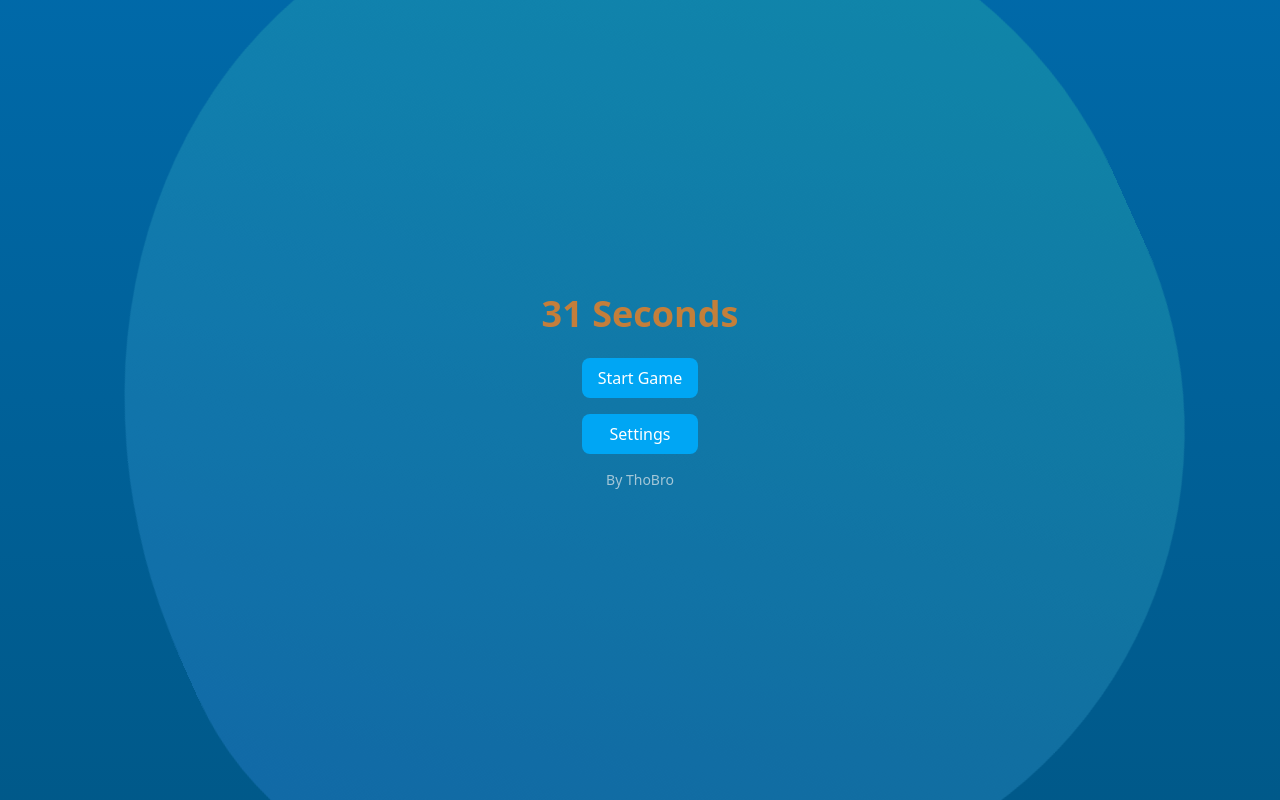
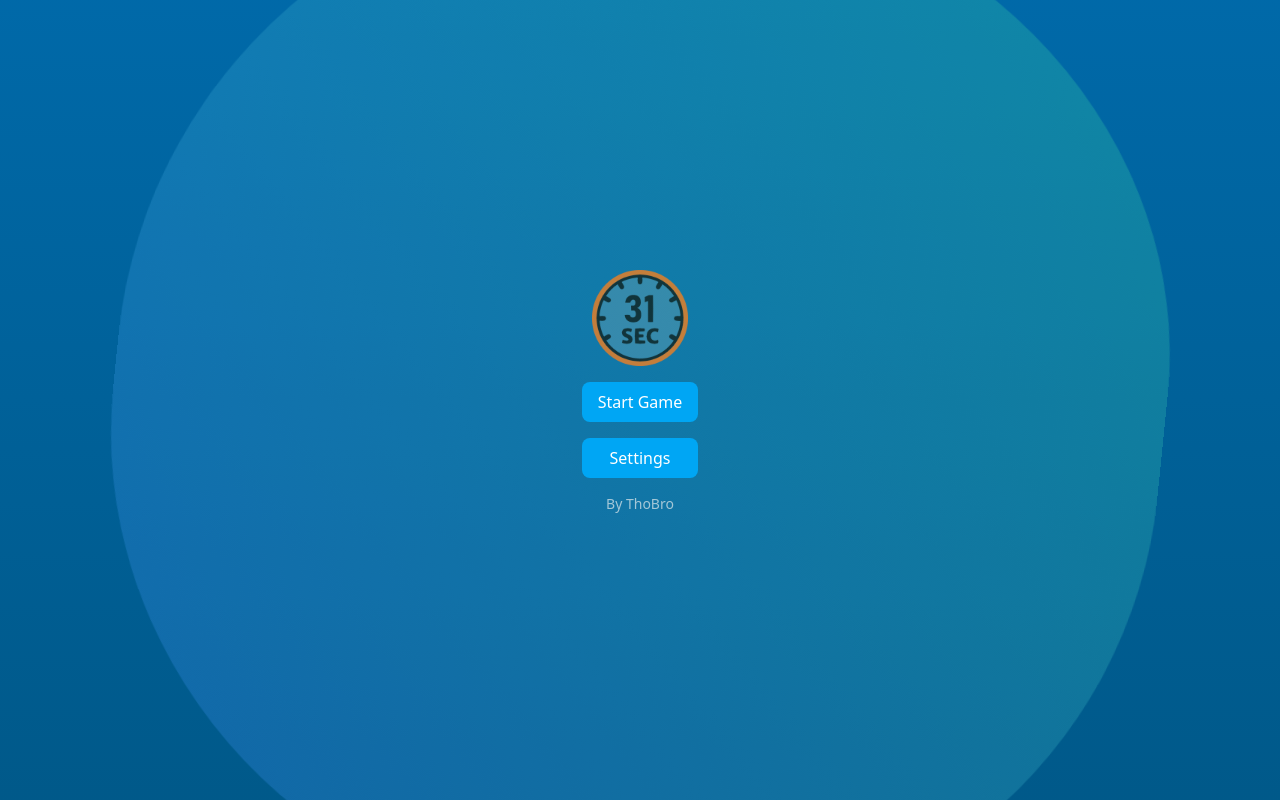
Before and after one commit to ThomasVersaevel/31seconds, a React (Vite) app: page / in a window 1280 px wide. Built offline with nearby package versions, Linux system fonts and the light colour scheme.

Commit message:
Add icon to homescreen

```diff
--- a/src/App.tsx
+++ b/src/App.tsx
@@ -48,9 +48,11 @@ export function App() {
                 <div className="fixed inset-0 overflow-hidden bg-gradient-to-t from-sky-800 to-sky-700 mx-auto p-6 flex flex-col justify-center items-center text-center min-h-screen w-screen flex">
                   <div className="blob"> </div>
                   <div className="flex-grow flex flex-col items-center justify-center px-4">
-                    <h1 className="text-4xl font-semibold text-center text-orange-500 mb-6">
-                      31 Seconds
-                    </h1>
+                    <img
+                      src="/icon-512x512.png"
+                      alt="App Icon"
+                      className="w-24 h-24 mb-4"
+                    ></img>
                     <div className="z-1 flex flex-col items-center space-y-4">
                       <button
                         className="w-full px-4 py-2 bg-sky-500 text-white rounded-lg hover:bg-sky-600 focus:outline-none focus:ring-2 focus:ring-sky-300 focus:ring-opacity-50"
```
